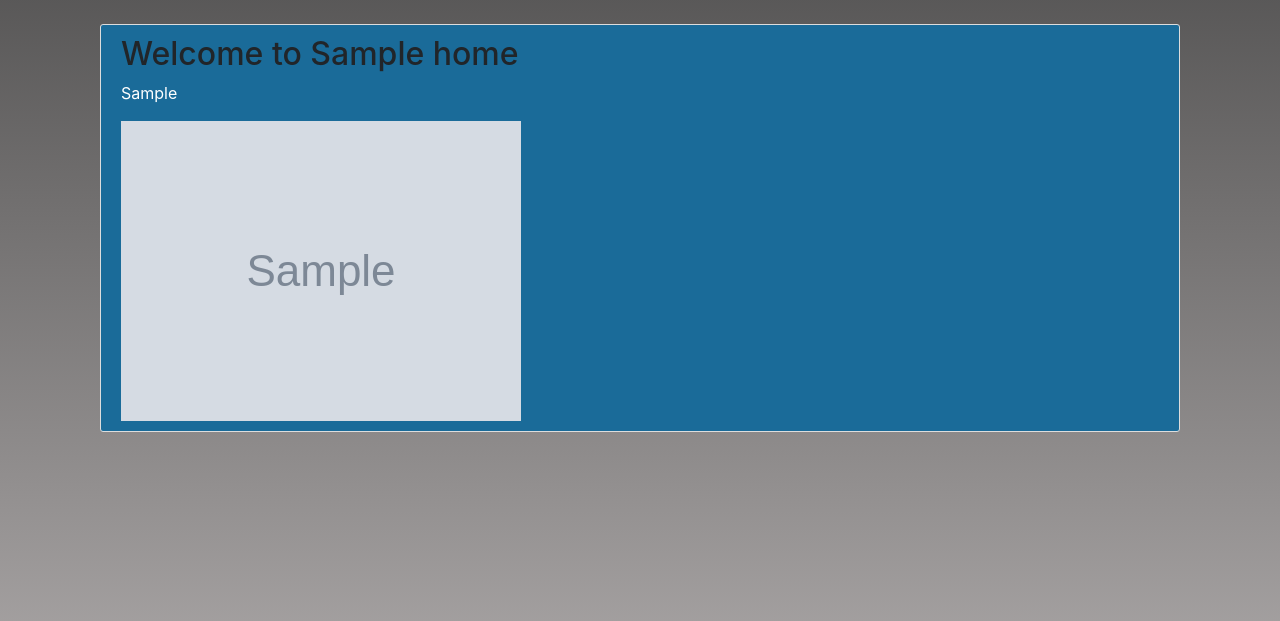
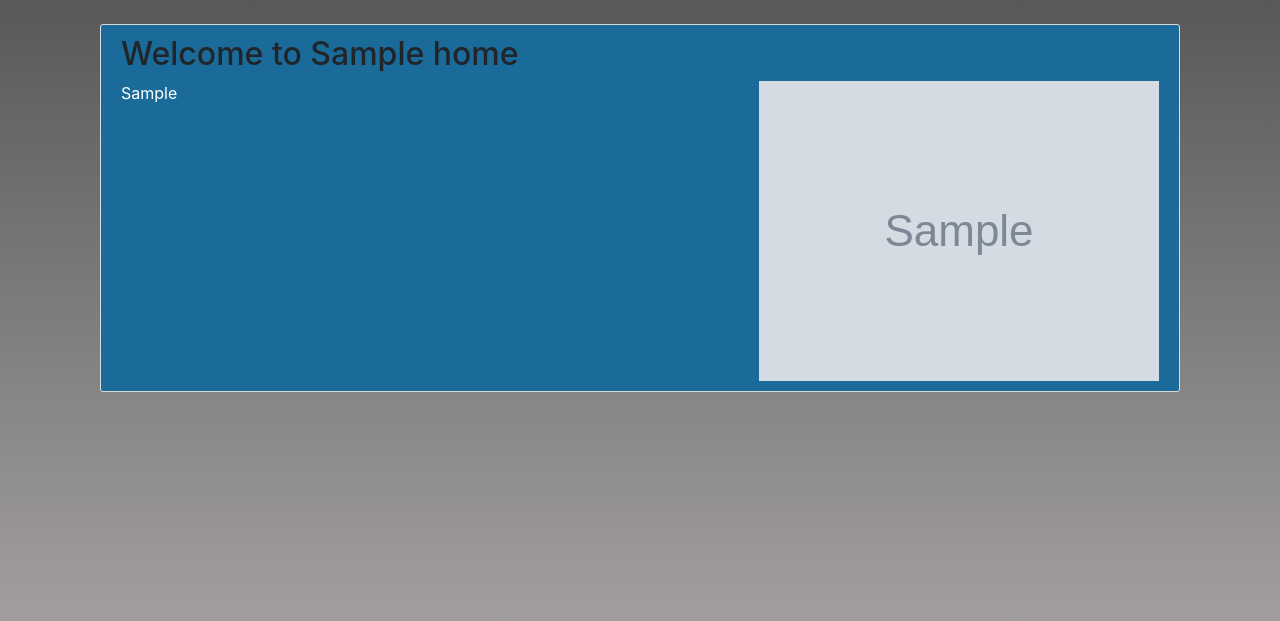
Before and after one commit to Pengin-Open-Source/pengin-pi, a Flask app: page / in a window 1280 px wide. Shown: the part 56-677 px from the top of the page. Run offline with Flask 2, Linux system fonts and the light colour scheme; tables that the repository leaves empty hold one stand-in row (values such as "Sample post"); grey boxes marked "Sample" are stand-in pictures; some libraries are stand-ins or nearby versions.

Commit message:
fix layout

```diff
--- a/app/templates/home/home.html
+++ b/app/templates/home/home.html
@@ -3,9 +3,11 @@
 {% block oneDivContent %}
     <article class="media content-section">
         <div class="media-body">
-          <h2>Welcome to {{home.company_name}}</h2>
-          <p class="article-content">{{home.article}}</p>
-          <div><img src="{{home.image}}" alt="Home Image"></div>
+          <h2 class="about-title">Welcome to {{home.company_name}}</h2>
+          <div class="flex-between">
+            <p class="article-content image-container">{{home.article}}</p>
+            <img class="image-container" src="{{home.image}}" alt="Home Image">
+          </div>
         </div>
       </article>
       {% for role in current_user.roles  %}
```
